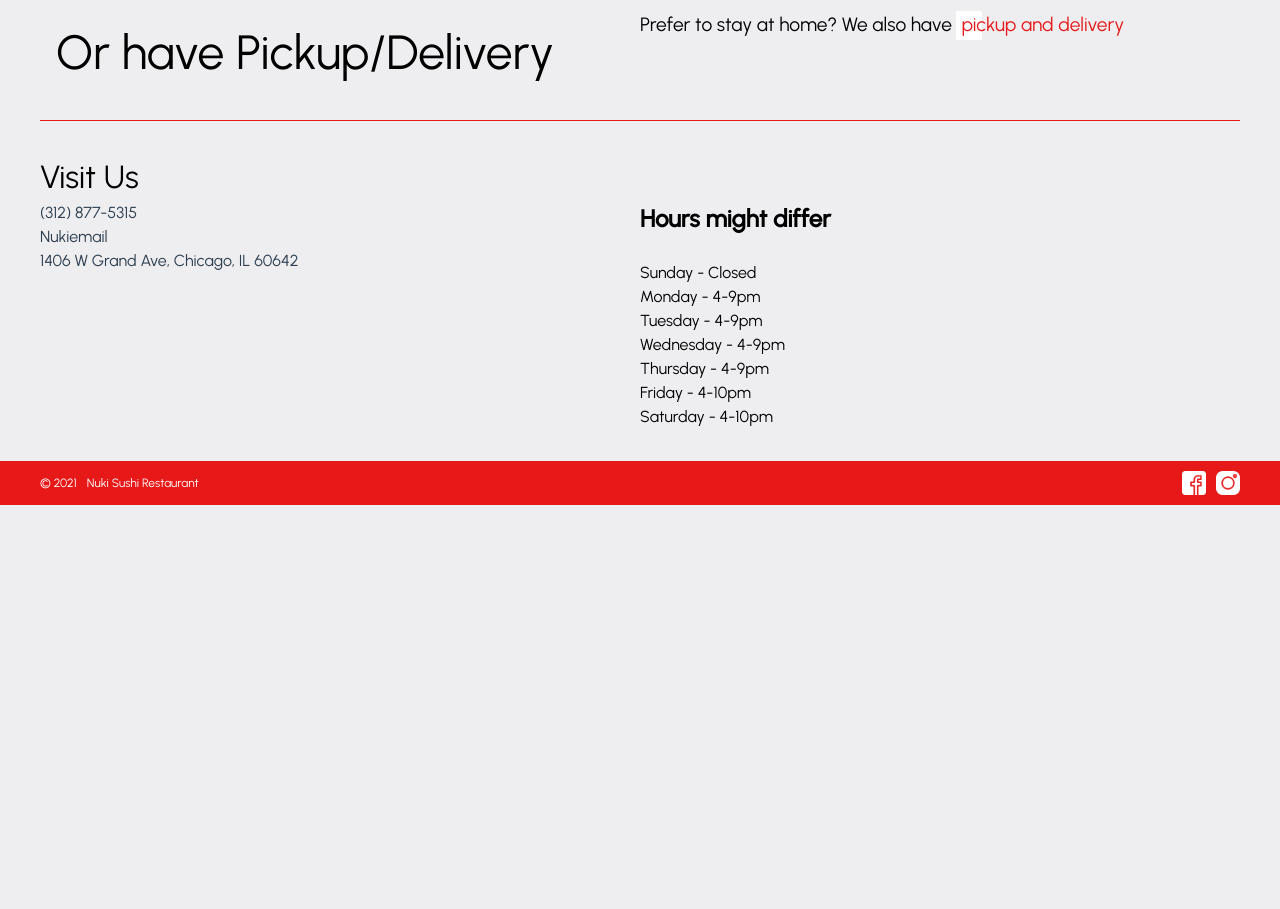
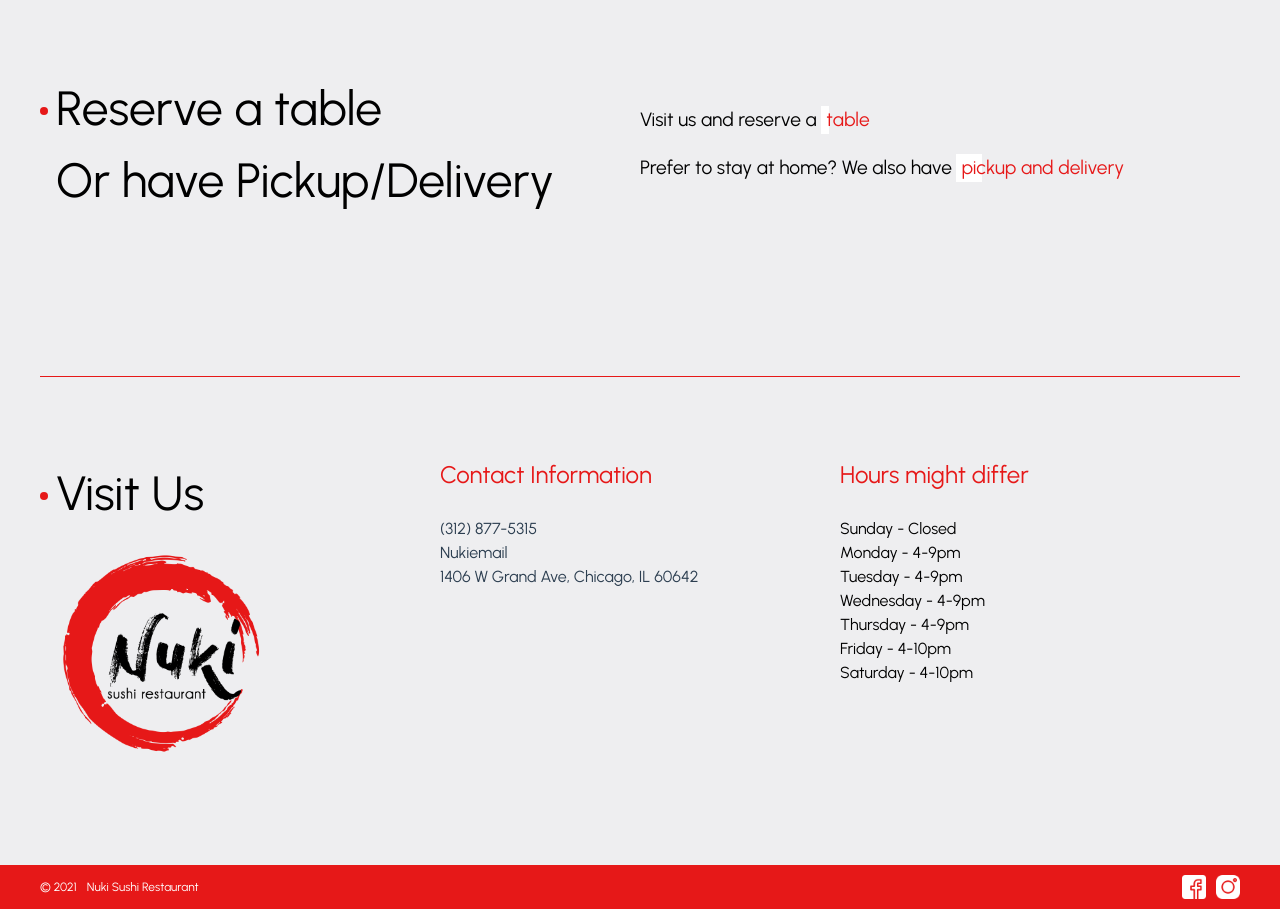
Before and after one commit to johnnybravo916/react_project, a React (Create React App) app in the folder nuki/: page / in a window 1280 px wide. Shown: the part 2557-3466 px from the top of the page. Before the commit the page ends 3062 px from the top, so only its background shows below. Built offline with nearby package versions, Linux system fonts and the light colour scheme.

Commit message:
updated contact section

```diff
--- a/nuki/public/data/data.json
+++ b/nuki/public/data/data.json
@@ -545,7 +545,8 @@
     },
     "contact": {
         "title": "Visit Us",
-        "subheader": "Hours might differ",
+        "address_header": "Contact Information",
+        "hours_header": "Hours might differ",
         "hours": [
             {
                 "day": "Sunday",
--- a/nuki/src/App.js
+++ b/nuki/src/App.js
@@ -49,7 +49,7 @@
                         <About data={data.about} title={data.meta.title} />
                         <Menu data={data.menu} title={data.menu_title} />
                         <Delivery data={data.delivery} />
-                        <Contact data={data.contact} />
+                        <Contact data={data.contact} title={data.meta.title} />
                     </div>
                     <Footer data={data.meta} social={data.social} />
                     <Cursor />
--- a/nuki/src/components/contact.jsx
+++ b/nuki/src/components/contact.jsx
@@ -1,10 +1,18 @@
 import React from "react";
+import logo from "../assets/icons/branding-large.png";
 
 export default function Contact(props) {
     return (
-        <section id="contact">
-            <h2>{props.data.title}</h2>
-            <div className="contact">
+        <section id="contact" className="contact">
+            <div className="contact__branding">
+                <h2 className="header--bullet">{props.data.title}</h2>
+                <a href="/" className="branding" title={props.title}>
+                    <img src={logo} alt={props.title} title={props.title} />
+                    {props.title}
+                </a>
+            </div>
+            <div className="contact__address">
+                <h3>{props.data.address_header}</h3>
                 <address>
                     <a href={props.data.phone_link} title={props.data.phone}>
                         {props.data.phone}
@@ -21,8 +29,9 @@
                         {props.data.address}
                     </a>
                 </address>
+            </div>
             <div className="contact__hours">
-                    <h3>{props.data.subheader}</h3>
+                <h3>{props.data.hours_header}</h3>
                 <ul>
                     {Object.entries(props.data.hours).map(([v, i]) => {
                         return (
@@ -33,7 +42,6 @@
                     })}
                 </ul>
             </div>
-            </div>
         </section>
     );
 }
--- a/nuki/src/styles/sections/contact.scss
+++ b/nuki/src/styles/sections/contact.scss
@@ -1,10 +1,21 @@
 .contact {
     display: grid;
-    grid-template-columns: repeat(2, 1fr);
+    grid-template-columns: repeat(3, 1fr);
+    padding: 5rem 0;
+    .branding {
+        font-size: 0;
+    }
+    .branding img {
+        max-width: 16rem;
+    }
     a {
         display: block;
         color: var(--col-font-black);
         font-style: normal;
         text-decoration: none;
     }
+    h3 {
+        color: var(--col-font-red);
+        font-weight: var(--font-weight-medium);
+    }
 }
--- a/nuki/src/styles/sections/delivery.scss
+++ b/nuki/src/styles/sections/delivery.scss
@@ -1,6 +1,8 @@
 .delivery {
     display: grid;
     grid-template-columns: repeat(2, 1fr);
+    min-height: 50vh;
+    align-items: center;
     .delivery__content {
         font-size: 1.2rem;
         a {
--- a/nuki/src/styles/sections/footer.scss
+++ b/nuki/src/styles/sections/footer.scss
@@ -3,6 +3,7 @@
     padding: 10px 0;
     color: var(--col-font-white);
     font-size: var(--font-size-sm);
+
     .container {
         display: block;
         text-align: center;
```
Lines whose indentation alone changed are shown as unchanged.
